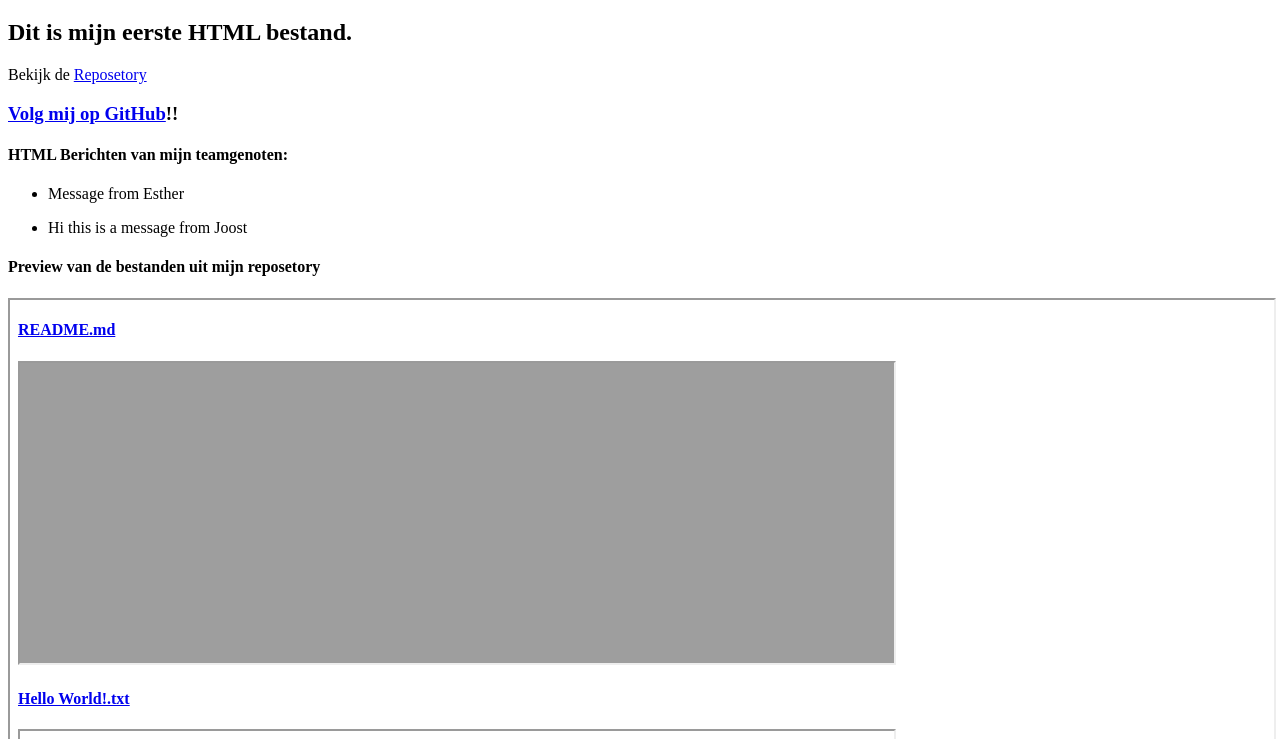
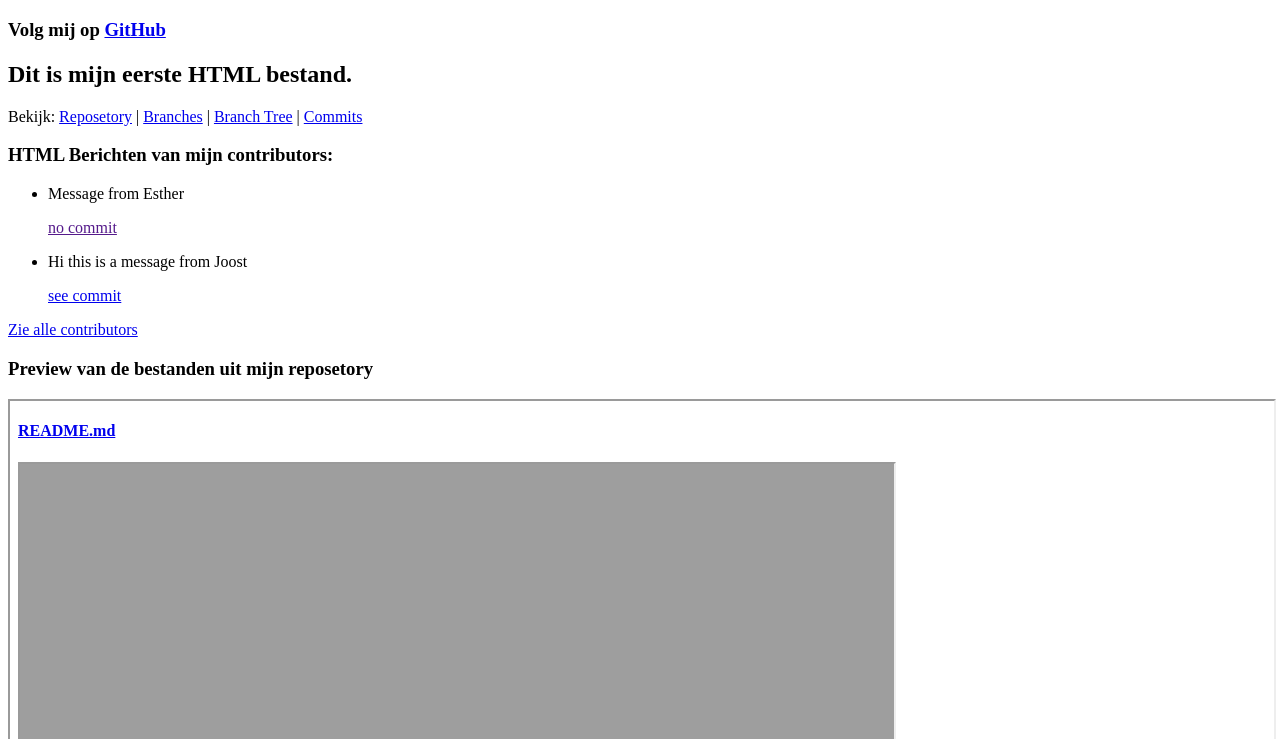
Before and after one commit to SJMrozek/TG-Web-Dev, a plain HTML site: page index.html in a window 1280 px wide. Shown: the part 61-800 px from the top of the page. Drawn offline with Linux system fonts and the light colour scheme.

Commit message:
added links and made some small updates

```diff
--- a/files.html
+++ b/files.html
@@ -14,7 +14,7 @@
         </div>
 
         <div class="helloWorld">
-            <a href="https://github.com/SJMrozek/TG-Web-Dev/blob/main/Hello%20World!.txt"><h4>Hello World!.txt</h4></a>
+            <a href="https://github.com/SJMrozek/TG-Web-Dev/blob/main/Hello%20World!.txt" target="_blank"><h4>Hello World!.txt</h4></a>
             <iframe src="Hello World!.txt" frameborder="1" width="70%" height="300px"></iframe>
         </div>
     </div>
--- a/index.html
+++ b/index.html
@@ -9,23 +9,24 @@
 
   <body>
     <h1>Hallo, ik ben Szymon!</h1>
+    <h3>Volg mij op <a href="https://github.com/SJMrozek" target="_blank">GitHub</a></h3>
     <h2>Dit is mijn eerste HTML bestand.</h2>
-    <p>Bekijk de <a href="https://github.com/SJMrozek/TG-Web-Dev" target="_blank">Reposetory</a></p>
-    <h3><a href="https://github.com/SJMrozek" target="_blank">Volg mij op GitHub</a>!!</h3>
+    <p>Bekijk: <a href="https://github.com/SJMrozek/TG-Web-Dev" target="_blank">Reposetory</a> | <a href="https://github.com/SJMrozek/TG-Web-Dev/branches" target="_blank">Branches</a> | <a href="https://github.com/SJMrozek/TG-Web-Dev/network" target="_blank">Branch Tree</a> | <a href="https://github.com/SJMrozek/TG-Web-Dev/commits/main" target="_blank">Commits</a></p>
     <p></p>
 
     <div class="messageBox">
-      <h4>HTML Berichten van mijn teamgenoten:</h4>
+      <h3>HTML Berichten van mijn contributors:</h3>
       <ul>
-        <li><p>Message from Esther</p></li>
-        <li><p>Hi this is a message from Joost</p></li>
+        <li><p>Message from Esther</p><a href="">no commit</a></li>
+        <li><p>Hi this is a message from Joost</p><a href="https://github.com/SJMrozek/TG-Web-Dev/commit/9fb22bc186a0826994aa881e765597df1b88cd72" target="_blank">see commit</a></li>
       </ul>
+      <p><a href="https://github.com/SJMrozek/TG-Web-Dev/graphs/contributors" target="_blank">Zie alle contributors</a></p>
     </div>
 
     <!--This will make a box that will show the website in a window withing the main site.-->
 
       <div class="HTML">
-        <h4>Preview van de bestanden uit mijn reposetory</h4>
+        <h3>Preview van de bestanden uit mijn reposetory</h3>
       <iframe src="/files.html" frameborder="1" width="100%" height="500pxpx"></iframe>
     </div>
 
```
